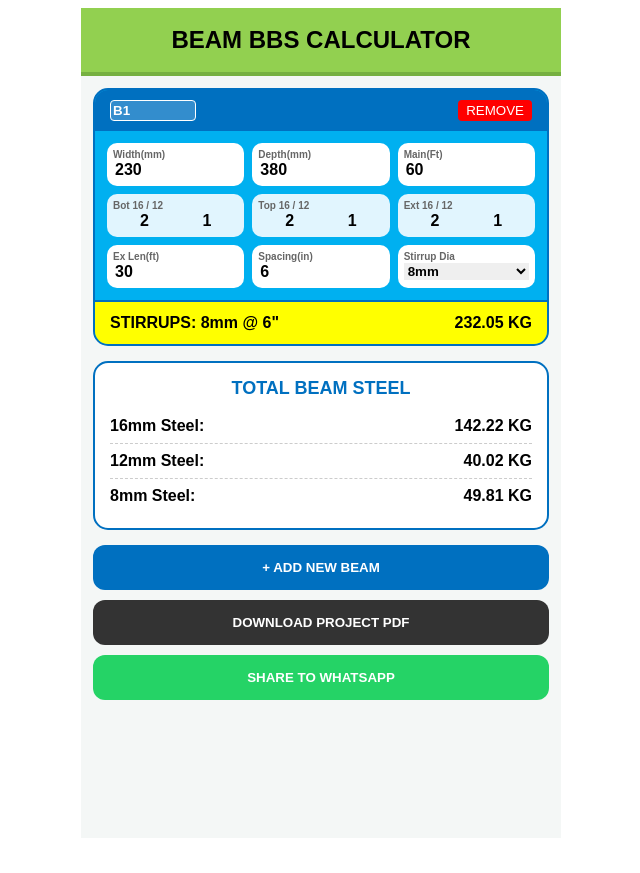
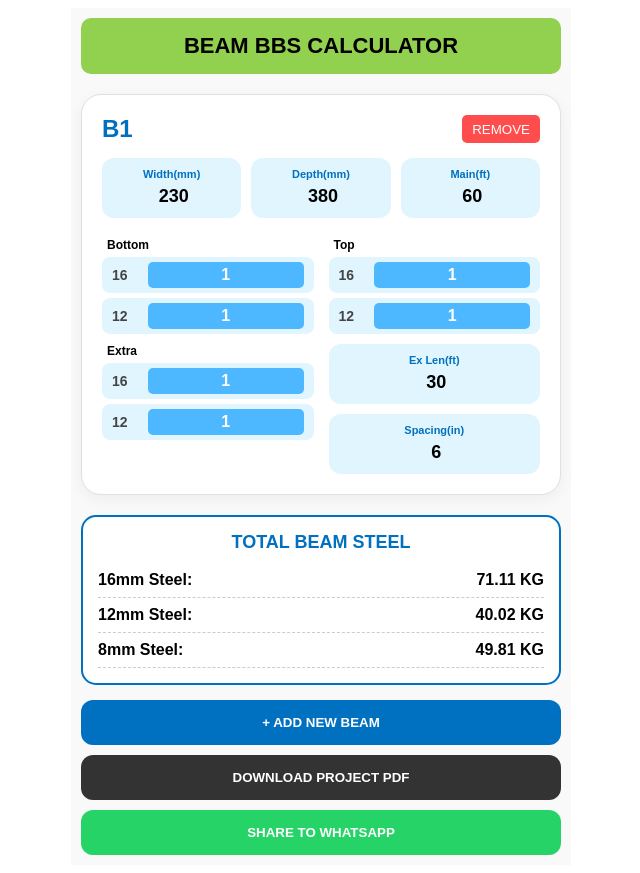
Before and after one commit to Movieeesss/BEAM-BBS, a React (Vite) app: page / in a window 1280 px wide. Shown: the whole page, without its empty margins (319-959 px from the left). Before the commit the page ends 846 px from the top, so only its background shows below. Built offline with nearby package versions, Linux system fonts and the light colour scheme.

Commit message:
Update BeamBBS.tsx

```diff
--- a/src/BeamBBS.tsx
+++ b/src/BeamBBS.tsx
@@ -2,7 +2,7 @@ import React, { useState, useMemo } from 'react';
 import jsPDF from 'jspdf';
 import autoTable from 'jspdf-autotable';
 
-// Commercial Reference Data from your Excel Image 50
+// Commercial Reference Data from your Excel
 const STEEL_REF: Record<number, { rodsPerBundle: number; bundleWt: number }> = {
   8:  { rodsPerBundle: 10, bundleWt: 47.4 },
   10: { rodsPerBundle: 7,  bundleWt: 51.87 },
@@ -19,10 +19,9 @@ interface BeamRow {
   depth: string;
   mainLen: string;
   exLen: string;
-  bot16: string; bot12: string; // Dual Column Bottom
-  top16: string; top12: string; // Dual Column Top
-  ext16: string; ext12: string; // Dual Column Extra
-  stirrupDia: string;
+  bot16: string; bot12: string;
+  top16: string; top12: string;
+  ext16: string; ext12: string;
   stirrupSp: string;
 }
 
@@ -30,8 +29,8 @@ export default function BeamBBSCalculator() {
   const [rows, setRows] = useState<BeamRow[]>([
     {
       id: 1, tag: 'B1', width: '230', depth: '380', mainLen: '60', exLen: '30',
-      bot16: '2', bot12: '1', top16: '2', top12: '1', ext16: '2', ext12: '1',
-      stirrupDia: '8', stirrupSp: '6'
+      bot16: '1', bot12: '1', top16: '1', top12: '1', ext16: '1', ext12: '1',
+      stirrupSp: '6'
     }
   ]);
 
@@ -48,32 +47,24 @@ export default function BeamBBSCalculator() {
         if (n === 0) return 0;
         const totalM = (len * n) / 3.281;
         const ref = STEEL_REF[dia];
-        // Exact commercial formula: (Total Meters / Rod length 12.19 / rods per bundle) * bundle weight
         return (totalM / 12.19 / ref.rodsPerBundle) * ref.bundleWt;
       };
 
-      // Accurate Summing for 16mm across all sections
       const kg16 = getKg(mainL, r.bot16, 16) + getKg(mainL, r.top16, 16) + getKg(exL, r.ext16, 16);
-
-      // Accurate Summing for 12mm across all sections
       const kg12 = getKg(mainL, r.bot12, 12) + getKg(mainL, r.top12, 12) + getKg(exL, r.ext12, 12);
 
-      // Stirrup Logic
       const sCutFt = (2 * ((w / 25.4) + (d / 25.4)) - 6) / 12;
       const sNos = Math.ceil((mainL * 12) / sp);
-      const sTotalM = (sCutFt * sNos) / 3.281;
-      const sRef = STEEL_REF[parseInt(r.stirrupDia)];
-      const kgS = (sTotalM / 12.19 / sRef.rodsPerBundle) * sRef.bundleWt;
+      const kg8 = ((sCutFt * sNos / 3.281) / 12.19 / STEEL_REF[8].rodsPerBundle) * STEEL_REF[8].bundleWt;
 
-      return { ...r, kg16, kg12, kgS, total: kg16 + kg12 + kgS };
+      return { ...r, kg16, kg12, kg8, total: kg16 + kg12 + kg8 };
     });
 
-    const summary = { 8: 0, 10: 0, 12: 0, 16: 0 };
+    const summary = { 8: 0, 12: 0, 16: 0 };
     results.forEach(res => {
+      summary[8] += res.kg8;
+      summary[12] += res.kg12;
       summary[16] += res.kg16;
-      summary[12] += res.kg12;
-      const sD = parseInt(res.stirrupDia) as keyof typeof summary;
-      if (summary[sD] !== undefined) summary[sD] += res.kgS;
     });
 
     return { results, summary };
@@ -85,95 +76,89 @@ export default function BeamBBSCalculator() {
 
   const generatePDF = () => {
     const doc = new jsPDF();
-    doc.text("BEAM BBS DUAL COLUMN REPORT", 105, 15, { align: 'center' });
+    doc.text("BEAM STEEL PROJECT REPORT", 105, 15, { align: 'center' });
     autoTable(doc, {
       startY: 25,
-      head: [['Beam', '16mm KG', '12mm KG', 'Stirrups', 'Total KG']],
+      head: [['Beam', '16mm KG', '12mm KG', '8mm KG', 'Total KG']],
       body: computedData.results.map(r => [
-        r.tag, r.kg16.toFixed(2), r.kg12.toFixed(2), r.kgS.toFixed(2), r.total.toFixed(2)
+        r.tag, r.kg16.toFixed(2), r.kg12.toFixed(2), r.kg8.toFixed(2), r.total.toFixed(2)
       ]),
       headStyles: { fillColor: [0, 112, 192] }
     });
-    doc.save("Beam_BBS_Report.pdf");
+    doc.save("Project_Report.pdf");
   };
 
-  const shareWhatsApp = () => {
-    let msg = `*BEAM BBS REPORT*%0A%0A`;
-    computedData.results.forEach(r => {
-      msg += `*${r.tag}*: 16mm(${r.kg16.toFixed(1)}kg) 12mm(${r.kg12.toFixed(1)}kg) | *Total: ${r.total.toFixed(2)}kg*%0A`;
-    });
+  const shareWA = () => {
+    const msg = `*BEAM BBS REPORT*%0ATotal: ${Object.values(computedData.summary).reduce((a,b)=>a+b,0).toFixed(2)} KG`;
     window.open(`https://wa.me/?text=${msg}`, '_blank');
   };
 
-  // Explicit TypeScript CSS Properties
-  const card: React.CSSProperties = { background: '#00b0f0', borderRadius: '15px', marginBottom: '15px', border: '2px solid #0070c0', overflow: 'hidden' };
-  const whiteBox: React.CSSProperties = { background: '#fff', padding: '6px', borderRadius: '10px' };
-  const blueBox: React.CSSProperties = { background: '#e1f5fe', padding: '6px', borderRadius: '10px' };
-  const label: React.CSSProperties = { fontSize: '10px', fontWeight: 'bold', color: '#666', display: 'block' };
-  const input: React.CSSProperties = { border: 'none', fontSize: '16px', fontWeight: '900', width: '100%', outline: 'none' };
-  const dualInput: React.CSSProperties = { border: 'none', fontSize: '16px', fontWeight: '900', width: '50%', textAlign: 'center', background: 'transparent', outline: 'none' };
-  const tagIn: React.CSSProperties = { background: 'rgba(255,255,255,0.2)', border: '1px solid #fff', color: '#fff', fontWeight: 'bold', width: '80px', borderRadius: '4px', padding: '2px' };
+  // Error-Free Styles
+  const cardStyle: React.CSSProperties = { background: '#fff', borderRadius: '20px', padding: '20px', marginBottom: '20px', border: '1px solid #e0e0e0', boxShadow: '0 4px 15px rgba(0,0,0,0.05)' };
+  const labelStyle: React.CSSProperties = { fontSize: '11px', fontWeight: 'bold', color: '#0070c0', display: 'block', marginBottom: '5px', textAlign: 'center' as const };
+  const blueBoxStyle: React.CSSProperties = { background: '#e1f5fe', padding: '10px', borderRadius: '12px', textAlign: 'center' as const };
+  const inputStyle: React.CSSProperties = { border: 'none', background: 'transparent', width: '100%', fontSize: '18px', fontWeight: 'bold', textAlign: 'center' as const, outline: 'none' };
+  const dualRow: React.CSSProperties = { display: 'flex', gap: '5px', background: '#e1f5fe', padding: '5px 10px', borderRadius: '8px', alignItems: 'center', marginBottom: '5px' };
+  const rodLabel: React.CSSProperties = { width: '40px', fontSize: '14px', fontWeight: 'bold', color: '#444' };
+  const rodInput: React.CSSProperties = { width: '100%', border: 'none', background: '#4db8ff', color: 'white', borderRadius: '5px', textAlign: 'center' as const, fontSize: '16px', padding: '4px', fontWeight: 'bold', outline: 'none' };
 
   return (
-    <div style={{ maxWidth: '480px', margin: '0 auto', fontFamily: 'sans-serif', backgroundColor: '#f4f7f6', minHeight: '100vh', paddingBottom: '30px' }}>
-      <header style={{ backgroundColor: '#92d050', padding: '18px', textAlign: 'center', borderBottom: '4px solid #76b041' }}>
-        <h1 style={{ margin: 0, fontSize: '24px', fontWeight: '900' }}>BEAM BBS CALCULATOR</h1>
+    <div style={{ maxWidth: '480px', margin: '0 auto', fontFamily: 'sans-serif', backgroundColor: '#f9f9f9', minHeight: '100vh', padding: '10px' }}>
+      <header style={{ backgroundColor: '#92d050', padding: '15px', textAlign: 'center', borderRadius: '10px', marginBottom: '20px' }}>
+        <h1 style={{ margin: 0, fontSize: '22px', fontWeight: 'bold' }}>BEAM BBS CALCULATOR</h1>
       </header>
 
-      <div style={{ padding: '12px' }}>
-        {rows.map((row, idx) => {
-          const res = computedData.results[idx];
-          return (
-            <div key={row.id} style={card}>
-              <div style={{ backgroundColor: '#0070c0', color: '#fff', padding: '10px 15px', display: 'flex', justifyContent: 'space-between' }}>
-                <input value={row.tag} onChange={e => updateRow(row.id, 'tag', e.target.value)} style={tagIn} />
-                <button onClick={() => setRows(rows.filter(r => r.id !== row.id))} style={{ background: 'red', border: 'none', color: '#fff', borderRadius: '4px', cursor: 'pointer', padding: '2px 8px' }}>REMOVE</button>
-              </div>
+      {rows.map((row) => (
+        <div key={row.id} style={cardStyle}>
+          <div style={{ display: 'flex', justifyContent: 'space-between', marginBottom: '15px' }}>
+            <span style={{ fontSize: '24px', fontWeight: 'bold', color: '#0070c0' }}>{row.tag}</span>
+            <button onClick={() => setRows(rows.filter(r => r.id !== row.id))} style={{ background: '#ff4d4d', color: 'white', border: 'none', padding: '5px 10px', borderRadius: '5px' }}>REMOVE</button>
+          </div>
 
-              <div style={{ padding: '12px', display: 'grid', gridTemplateColumns: '1fr 1fr 1fr', gap: '8px' }}>
-                <div style={whiteBox}><label style={label}>Width(mm)</label><input value={row.width} onChange={e=>updateRow(row.id,'width',e.target.value)} style={input}/></div>
-                <div style={whiteBox}><label style={label}>Depth(mm)</label><input value={row.depth} onChange={e=>updateRow(row.id,'depth',e.target.value)} style={input}/></div>
-                <div style={whiteBox}><label style={label}>Main(Ft)</label><input value={row.mainLen} onChange={e=>updateRow(row.id,'mainLen',e.target.value)} style={input}/></div>
+          <div style={{ display: 'grid', gridTemplateColumns: '1fr 1fr 1fr', gap: '10px', marginBottom: '20px' }}>
+            <div style={blueBoxStyle}><label style={labelStyle}>Width(mm)</label><input value={row.width} onChange={e=>updateRow(row.id,'width',e.target.value)} style={inputStyle}/></div>
+            <div style={blueBoxStyle}><label style={labelStyle}>Depth(mm)</label><input value={row.depth} onChange={e=>updateRow(row.id,'depth',e.target.value)} style={inputStyle}/></div>
+            <div style={blueBoxStyle}><label style={labelStyle}>Main(ft)</label><input value={row.mainLen} onChange={e=>updateRow(row.id,'mainLen',e.target.value)} style={inputStyle}/></div>
+          </div>
 
-                {/* DUAL COLUMN INPUTS */}
-                <div style={blueBox}><label style={label}>Bot 16 / 12</label>
-                  <div style={{display:'flex'}}><input value={row.bot16} onChange={e=>updateRow(row.id,'bot16',e.target.value)} style={dualInput}/><input value={row.bot12} onChange={e=>updateRow(row.id,'bot12',e.target.value)} style={dualInput}/></div>
-                </div>
-                <div style={blueBox}><label style={label}>Top 16 / 12</label>
-                  <div style={{display:'flex'}}><input value={row.top16} onChange={e=>updateRow(row.id,'top16',e.target.value)} style={dualInput}/><input value={row.top12} onChange={e=>updateRow(row.id,'top12',e.target.value)} style={dualInput}/></div>
-                </div>
-                <div style={blueBox}><label style={label}>Ext 16 / 12</label>
-                  <div style={{display:'flex'}}><input value={row.ext16} onChange={e=>updateRow(row.id,'ext16',e.target.value)} style={dualInput}/><input value={row.ext12} onChange={e=>updateRow(row.id,'ext12',e.target.value)} style={dualInput}/></div>
-                </div>
+          <div style={{ display: 'grid', gridTemplateColumns: '1fr 1fr', gap: '15px' }}>
+            <div>
+              <p style={{ margin: '0 0 5px 5px', fontWeight: 'bold', fontSize: '12px' }}>Bottom</p>
+              <div style={dualRow}><span style={rodLabel}>16</span><input value={row.bot16} onChange={e=>updateRow(row.id,'bot16',e.target.value)} style={rodInput}/></div>
+              <div style={dualRow}><span style={rodLabel}>12</span><input value={row.bot12} onChange={e=>updateRow(row.id,'bot12',e.target.value)} style={rodInput}/></div>
 
-                <div style={whiteBox}><label style={label}>Ex Len(ft)</label><input value={row.exLen} onChange={e=>updateRow(row.id,'exLen',e.target.value)} style={input}/></div>
-                <div style={whiteBox}><label style={label}>Spacing(in)</label><input value={row.stirrupSp} onChange={e=>updateRow(row.id,'stirrupSp',e.target.value)} style={input}/></div>
-                <div style={whiteBox}><label style={label}>Stirrup Dia</label>
-                    <select value={row.stirrupDia} onChange={e=>updateRow(row.id,'stirrupDia',e.target.value)} style={{border:'none', fontWeight:'900', width:'100%'}}>
-                        <option value="8">8mm</option><option value="10">10mm</option>
-                    </select>
-                </div>
-              </div>
+              <p style={{ margin: '10px 0 5px 5px', fontWeight: 'bold', fontSize: '12px' }}>Extra</p>
+              <div style={dualRow}><span style={rodLabel}>16</span><input value={row.ext16} onChange={e=>updateRow(row.id,'ext16',e.target.value)} style={rodInput}/></div>
+              <div style={dualRow}><span style={rodLabel}>12</span><input value={row.ext12} onChange={e=>updateRow(row.id,'ext12',e.target.value)} style={rodInput}/></div>
+            </div>
 
-              <div style={{ backgroundColor: '#ffff00', padding: '12px 15px', display: 'flex', justifyContent: 'space-between', fontWeight: '900', borderTop: '2px solid #0070c0' }}>
-                <span>STIRRUPS: {row.stirrupDia}mm @ {row.stirrupSp}"</span>
-                <span>{res.total.toFixed(2)} KG</span>
-              </div>
+            <div>
+              <p style={{ margin: '0 0 5px 5px', fontWeight: 'bold', fontSize: '12px' }}>Top</p>
+              <div style={dualRow}><span style={rodLabel}>16</span><input value={row.top16} onChange={e=>updateRow(row.id,'top16',e.target.value)} style={rodInput}/></div>
+              <div style={dualRow}><span style={rodLabel}>12</span><input value={row.top12} onChange={e=>updateRow(row.id,'top12',e.target.value)} style={rodInput}/></div>
+
+              <div style={{...blueBoxStyle, marginTop: '10px'}}><label style={labelStyle}>Ex Len(ft)</label><input value={row.exLen} onChange={e=>updateRow(row.id,'exLen',e.target.value)} style={inputStyle}/></div>
+              <div style={{...blueBoxStyle, marginTop: '10px'}}><label style={labelStyle}>Spacing(in)</label><input value={row.stirrupSp} onChange={e=>updateRow(row.id,'stirrupSp',e.target.value)} style={inputStyle}/></div>
             </div>
-          );
-        })}
+          </div>
+        </div>
+      ))}
 
-        <div style={{ background: '#fff', border: '2px solid #0070c0', borderRadius: '15px', padding: '15px', marginBottom: '15px' }}>
-          <h2 style={{ fontSize: '18px', textAlign: 'center', color: '#0070c0', margin: '0 0 10px 0' }}>TOTAL BEAM STEEL</h2>
-          <div style={{ display: 'flex', justifyContent: 'space-between', padding: '8px 0', borderBottom: '1px dashed #ccc', fontWeight: 'bold' }}><span>16mm Steel:</span><span>{computedData.summary[16].toFixed(2)} KG</span></div>
-          <div style={{ display: 'flex', justifyContent: 'space-between', padding: '8px 0', borderBottom: '1px dashed #ccc', fontWeight: 'bold' }}><span>12mm Steel:</span><span>{computedData.summary[12].toFixed(2)} KG</span></div>
-          <div style={{ display: 'flex', justifyContent: 'space-between', padding: '8px 0', fontWeight: 'bold' }}><span>8mm Steel:</span><span>{computedData.summary[8].toFixed(2)} KG</span></div>
-        </div>
+      <div style={{ background: '#fff', border: '2px solid #0070c0', borderRadius: '15px', padding: '15px', marginBottom: '15px' }}>
+        <h2 style={{ fontSize: '18px', textAlign: 'center', color: '#0070c0', margin: '0 0 10px 0' }}>TOTAL BEAM STEEL</h2>
+        <div style={sumRow}><span>16mm Steel:</span><span>{computedData.summary[16].toFixed(2)} KG</span></div>
+        <div style={sumRow}><span>12mm Steel:</span><span>{computedData.summary[12].toFixed(2)} KG</span></div>
+        <div style={sumRow}><span>8mm Steel:</span><span>{computedData.summary[8].toFixed(2)} KG</span></div>
+      </div>
 
-        <button onClick={() => setRows([...rows, { ...rows[0], id: Date.now(), tag: `B${rows.length + 1}` }])} style={{ width: '100%', padding: '15px', background: '#0070c0', color: '#fff', border: 'none', borderRadius: '12px', fontWeight: 'bold', marginBottom: '10px', cursor: 'pointer' }}>+ ADD NEW BEAM</button>
-        <button onClick={generatePDF} style={{ width: '100%', padding: '15px', background: '#333', color: '#fff', border: 'none', borderRadius: '12px', fontWeight: 'bold', marginBottom: '10px', cursor: 'pointer' }}>DOWNLOAD PROJECT PDF</button>
-        <button onClick={shareWhatsApp} style={{ width: '100%', padding: '15px', background: '#25D366', color: '#fff', border: 'none', borderRadius: '12px', fontWeight: 'bold', cursor: 'pointer' }}>SHARE TO WHATSAPP</button>
-      </div>
+      <button onClick={() => setRows([...rows, { ...rows[0], id: Date.now(), tag: `B${rows.length + 1}` }])} style={btnBlue}>+ ADD NEW BEAM</button>
+      <button onClick={generatePDF} style={btnBlack}>DOWNLOAD PROJECT PDF</button>
+      <button onClick={shareWA} style={btnGreen}>SHARE TO WHATSAPP</button>
     </div>
   );
 }
+
+const sumRow = { display: 'flex', justifyContent: 'space-between', padding: '8px 0', borderBottom: '1px dashed #ccc', fontWeight: 'bold' as const };
+const btnBlue = { width: '100%', padding: '15px', background: '#0070c0', color: '#fff', border: 'none', borderRadius: '12px', fontWeight: 'bold' as const, marginBottom: '10px', cursor: 'pointer' };
+const btnBlack = { width: '100%', padding: '15px', background: '#333', color: '#fff', border: 'none', borderRadius: '12px', fontWeight: 'bold' as const, marginBottom: '10px', cursor: 'pointer' };
+const btnGreen = { width: '100%', padding: '15px', background: '#25D366', color: '#fff', border: 'none', borderRadius: '12px', fontWeight: 'bold' as const, cursor: 'pointer' };
```
